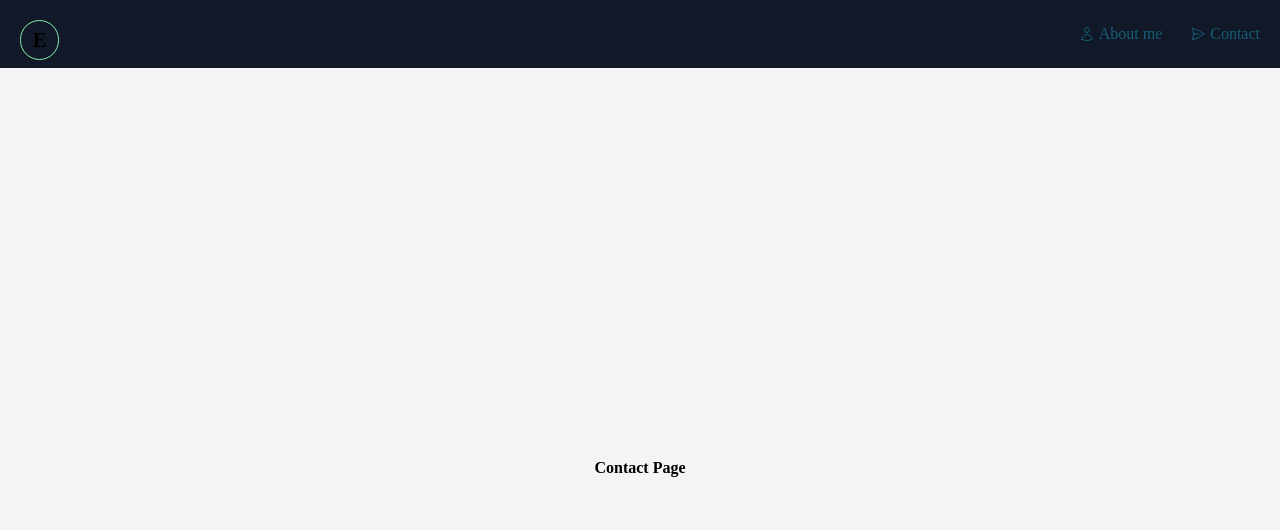
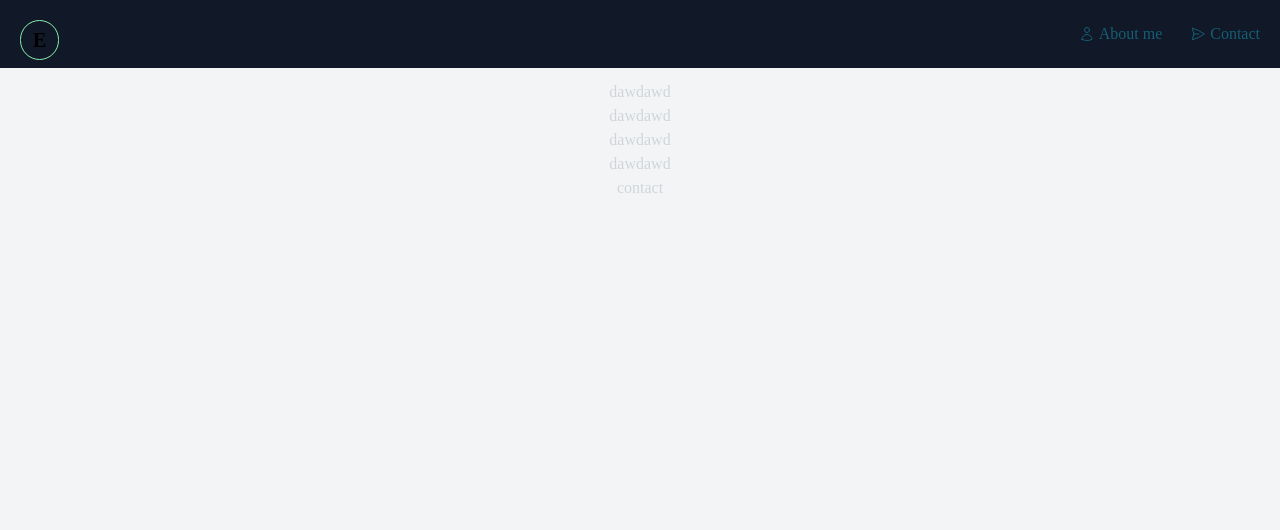
Before and after one commit to highpriesst/portfolio, a Next.js app: page /contact in a window 1280 px wide. Shown: the top 530 px of the page. Built offline with nearby package versions, Linux system fonts and the light colour scheme; a web font is replaced by a local one.

Commit message:
will add content later just fixing divs

```diff
--- a/pages/about/index.tsx
+++ b/pages/about/index.tsx
@@ -11,8 +11,12 @@ function About() {
 
       <div className="">
         <Navbar />
-        <div className="flex justify-center items-center h-screen bg-gray-100 dark:bg-gray-800">
-          <h1 className="font-bold">About me</h1>
+        <div className="flex flex-col items-center h-screen bg-gray-100 dark:bg-gray-900 p-3 text-gray-300 ">
+          <p>dawdawd</p>
+          <p>dawdawd</p>
+          <p>dawdawd</p>
+          <p>dawdawd</p>
+          <h2>about</h2>
         </div>
 
         <Footer />
--- a/pages/contact/index.tsx
+++ b/pages/contact/index.tsx
@@ -11,8 +11,14 @@ function Contact() {
 
       <div className="">
         <Navbar />
-        <div className="flex justify-center items-center h-screen bg-gray-100 dark:bg-gray-800">
-          <h1 className="font-bold">Contact Page</h1>
+        <div className="flex justify-center items-center h-screen bg-gray-100 dark:bg-gray-900">
+          <div className="flex flex-col items-center h-screen bg-gray-100 dark:bg-gray-900 p-3 text-gray-300 ">
+            <p>dawdawd</p>
+            <p>dawdawd</p>
+            <p>dawdawd</p>
+            <p>dawdawd</p>
+            <h2>contact</h2>
+          </div>
         </div>
 
         <Footer />
--- a/pages/index.tsx
+++ b/pages/index.tsx
@@ -13,7 +13,7 @@ export default function Home() {
 
       <div className="">
         <Navbar />
-        <div className="flex justify-center items-center h-screen bg-gray-100 dark:bg-gray-800">
+        <div className="flex justify-center items-center h-screen bg-gray-100 dark:bg-gray-900">
           <h1>Home Page</h1>
         </div>
         <Footer />
```
